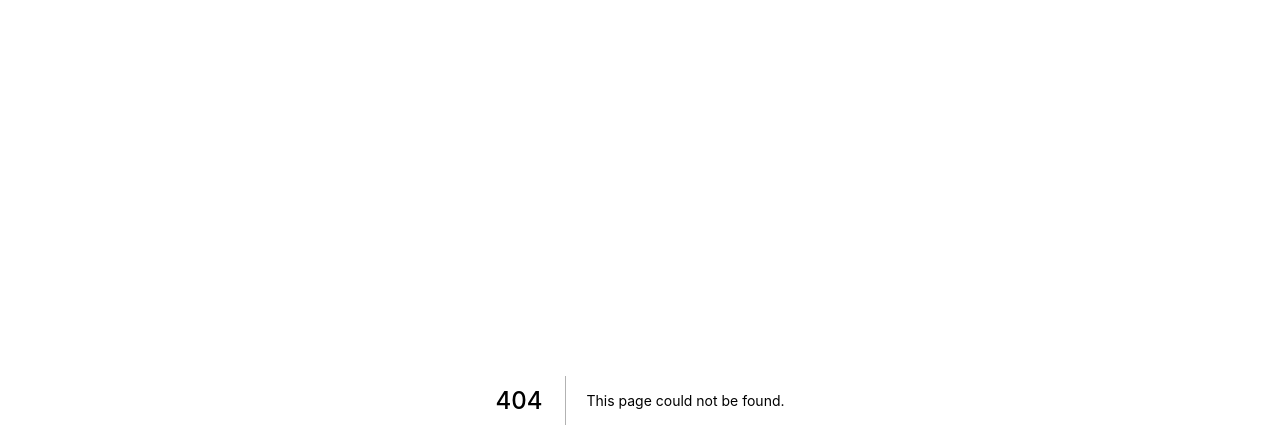
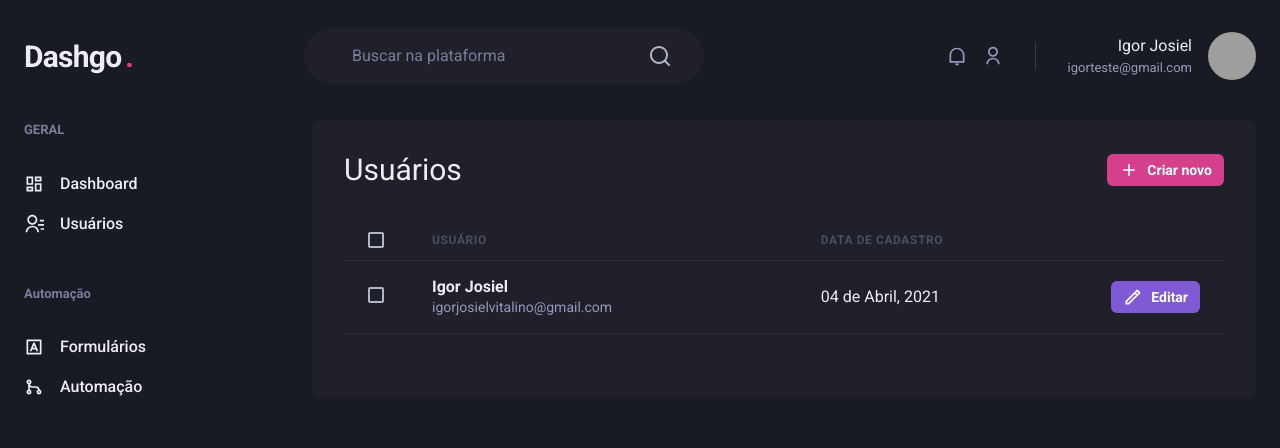
Before and after one commit to igorjosiel/Dashboard_Next, a Next.js app: page /users in a window 1280 px wide. Before the commit this address had no page. Shown: the top 448 px of the page. Built offline with nearby package versions, Linux system fonts and the light colour scheme; grey boxes are pictures that could not be loaded.

Commit message:
feat: inserting table with registers into the page.

```diff
--- /dev/null
+++ b/src/pages/users/index.tsx
@@ -0,0 +1,87 @@
+import {
+  Box,
+  Flex,
+  Heading,
+  Button,
+  Icon,
+  Table,
+  Thead,
+  Tr,
+  Th,
+  Checkbox,
+  Tbody,
+  Td,
+  Text,
+} from "@chakra-ui/react";
+import { Header } from "../../Form/Header";
+import { Sidebar } from "../../Form/Sidebar";
+import { RiAddLine, RiPencilLine } from "react-icons/ri";
+
+export default function UserList() {
+  return (
+    <Box>
+      <Header />
+
+      <Flex w="100%" my="6" maxWidth={1480} mx="auto" px="6">
+        <Sidebar />
+
+        <Box flex="1" borderRadius={8} bg="gray.800" p="8">
+          <Flex mb="8" justify="space-between" align="center">
+            <Heading size="lg" fontWeight="normal">
+              Usuários
+            </Heading>
+
+            <Button
+              as="a"
+              size="sm"
+              fontSize="sm"
+              colorScheme="pink"
+              leftIcon={<Icon as={RiAddLine} fontSize="20" />}
+            >
+              Criar novo
+            </Button>
+          </Flex>
+          <Table colorScheme="whiteAlpha">
+            <Thead>
+              <Tr>
+                <Th px="6" color="gray.300" width="8">
+                  <Checkbox colorScheme="pink" />
+                </Th>
+                <Th>Usuário</Th>
+                <Th>Data de cadastro</Th>
+                <Th width="8"></Th>
+              </Tr>
+            </Thead>
+            <Tbody>
+              <Tr>
+                <Td px="6">
+                  <Checkbox colorScheme="pink" />
+                </Td>
+                <Td>
+                  <Box>
+                    <Text fontWeight="bold">Igor Josiel</Text>
+                    <Text fontSize="sm" color="gray.300">
+                      igorjosielvitalino@gmail.com
+                    </Text>
+                  </Box>
+                </Td>
+                <Td>04 de Abril, 2021</Td>
+                <Td>
+                  <Button
+                    as="a"
+                    size="sm"
+                    fontSize="sm"
+                    colorScheme="purple"
+                    leftIcon={<Icon as={RiPencilLine} fontSize="20" />}
+                  >
+                    Editar
+                  </Button>
+                </Td>
+              </Tr>
+            </Tbody>
+          </Table>
+        </Box>
+      </Flex>
+    </Box>
+  );
+}
```
